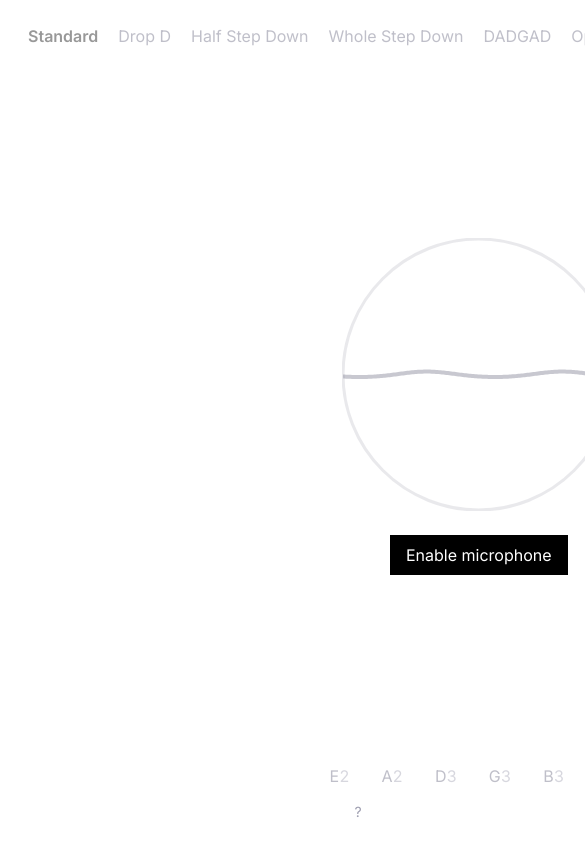
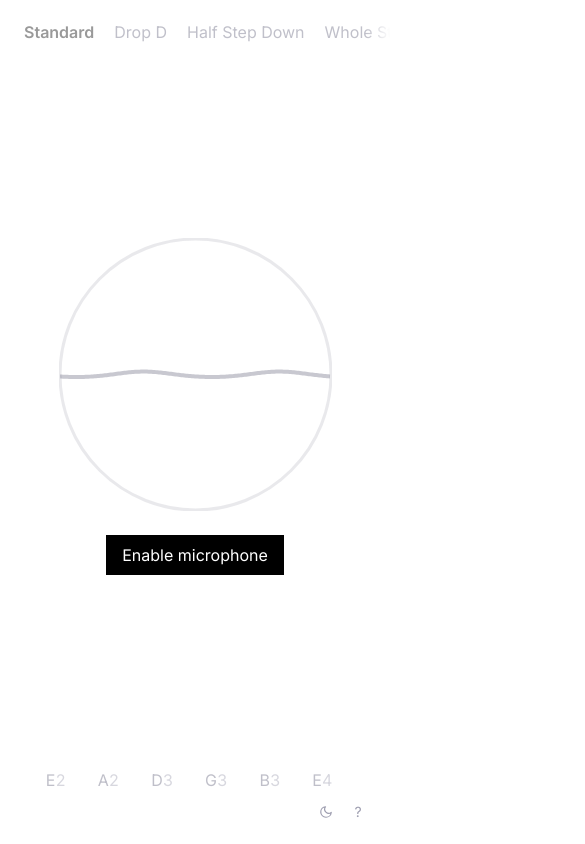
Before and after one commit to petermonky/justatuner, a Next.js app: page / in a window 390 px wide. Shown: the top 844 px of the page, 585 px wide, since content can reach past the window. Built offline with nearby package versions, Linux system fonts and the light colour scheme.

Commit message:
feat(ui): make the layout responsive on mobile
Presets on top with edge-to-edge horizontal scroll, the circle centered
and capped by viewport height, strings pinned to the bottom, and the
whole page locked to the viewport with no scrolling.

```diff
--- a/src/app/page.tsx
+++ b/src/app/page.tsx
@@ -7,6 +7,7 @@ import { Tuner } from "@/components/tuner/Tuner"
 import { TuningSelector } from "@/components/tuner/TuningSelector"
 import { StringSelector } from "@/components/tuner/StringSelector"
 import { AboutDialog } from "@/components/AboutDialog"
+import { ThemeToggle } from "@/components/ThemeToggle"
 
 export default function Home() {
   const tuner = useTuner()
@@ -39,16 +40,18 @@ export default function Home() {
   }, [tuning, running, start, setTuning, setManualTarget])
 
   return (
-    <main className="grid min-h-dvh grid-rows-[auto_1fr_auto] gap-6 p-5 lg:h-dvh lg:grid-cols-[1fr_minmax(0,2.4fr)_1fr] lg:grid-rows-1 lg:items-center lg:gap-10 lg:overflow-hidden lg:p-10">
-      <div className="lg:max-h-full lg:overflow-y-auto">
+    // Mobile: presets on top (horizontal scroll), circle centered, strings at
+    // the bottom, all locked to the viewport. Desktop: three columns.
+    <main className="grid h-dvh grid-rows-[auto_1fr_auto] gap-4 overflow-hidden p-4 lg:grid-cols-[1fr_minmax(0,2.4fr)_1fr] lg:grid-rows-1 lg:items-center lg:gap-10 lg:p-10">
+      <div className="max-lg:min-w-0 lg:max-h-full lg:overflow-y-auto">
         <TuningSelector selectedId={tuning.id} onSelect={setTuning} disabled={!running} />
       </div>
 
-      <div className="flex items-center justify-center lg:h-full">
+      <div className="flex min-h-0 items-center justify-center lg:h-full">
         <Tuner tuner={tuner} />
       </div>
 
-      <div className="lg:max-h-full lg:overflow-y-auto">
+      <div className="max-lg:min-w-0 lg:max-h-full lg:overflow-y-auto">
         <StringSelector
           tuning={tuning}
           activeTarget={tuner.target}
@@ -59,6 +62,7 @@ export default function Home() {
         />
       </div>
 
+      <ThemeToggle />
       <AboutDialog />
     </main>
   )
```
